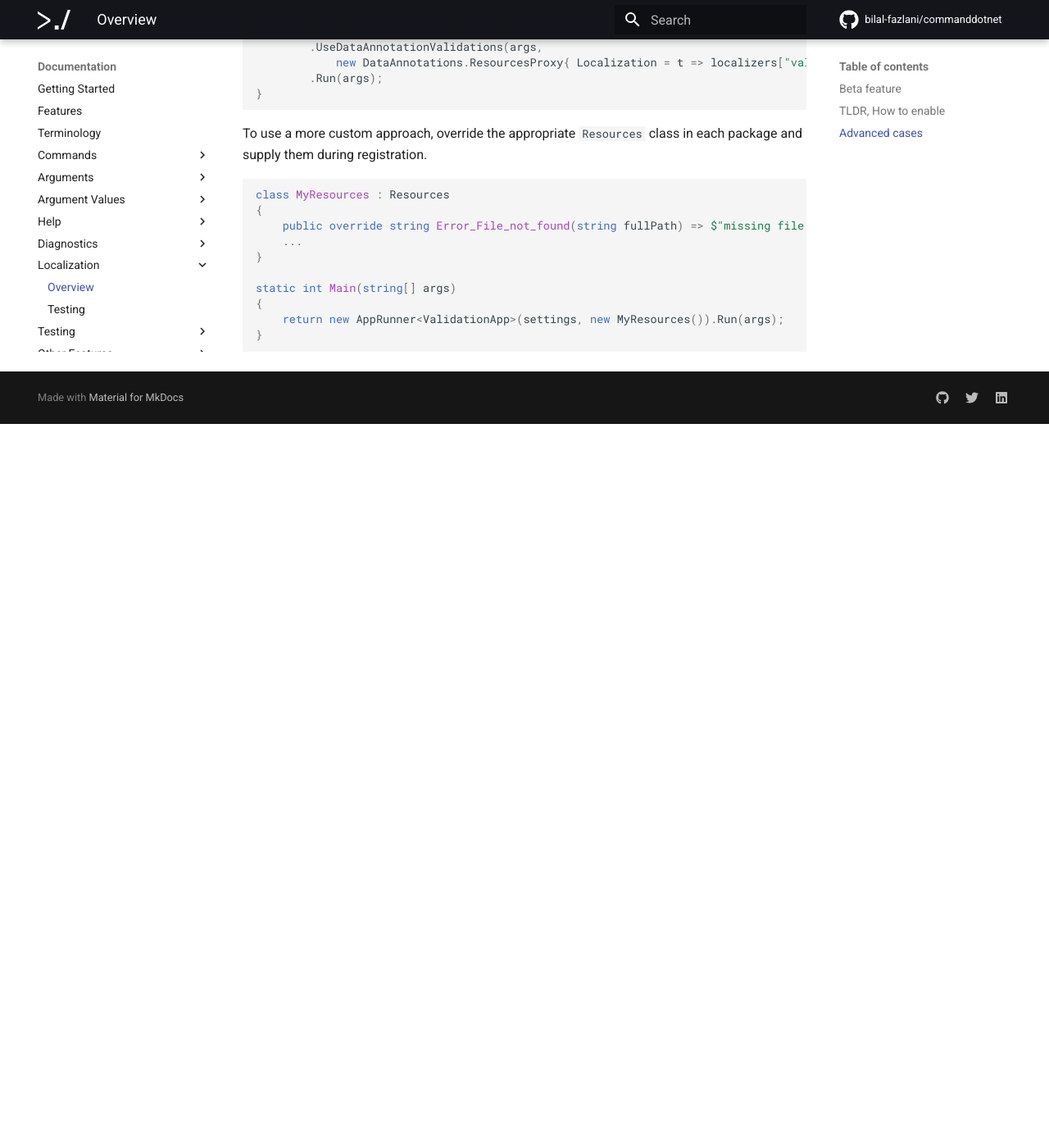
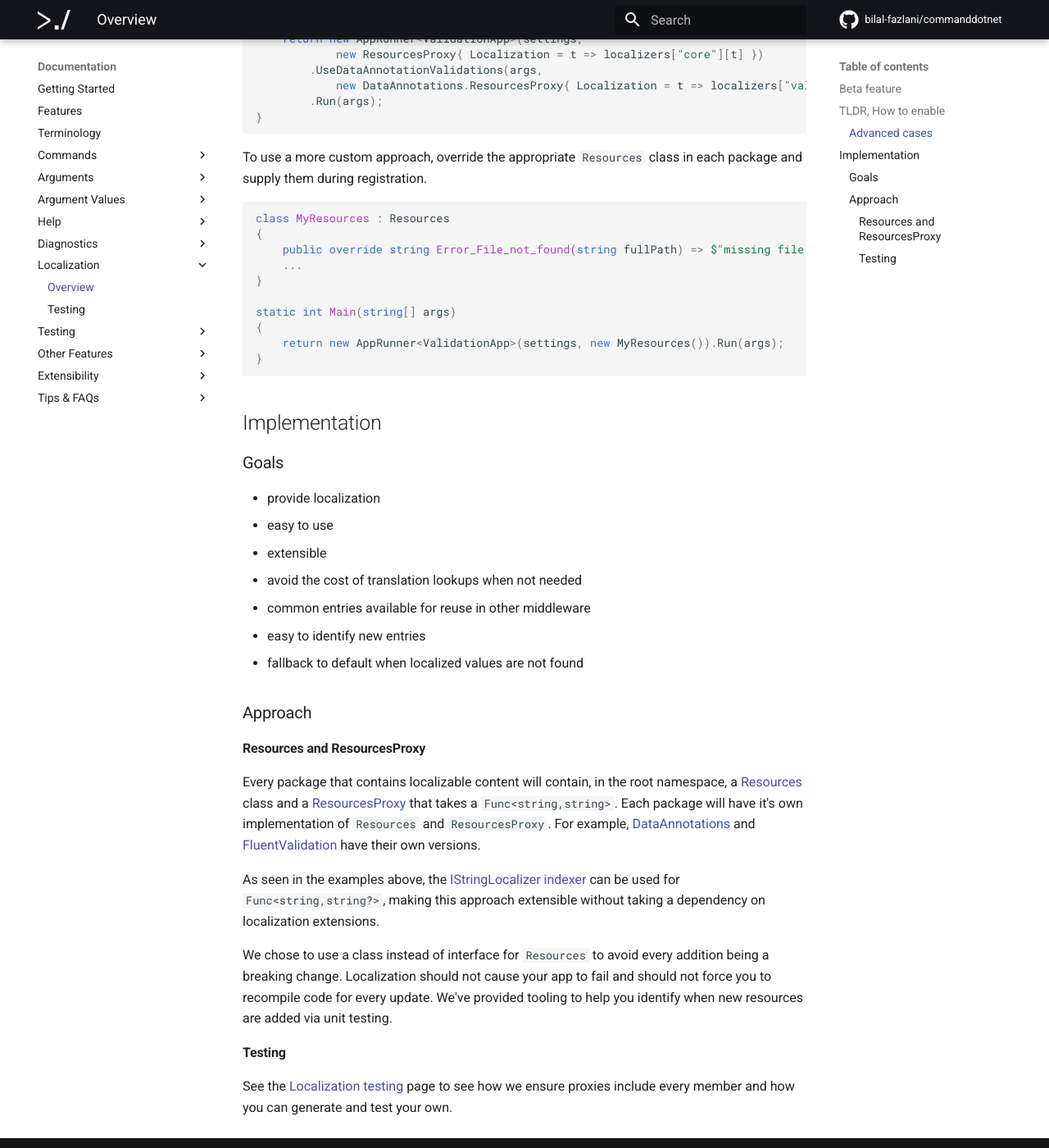
Before and after one commit to bilal-fazlani/commanddotnet, an MkDocs documentation site: the page built from docs/Localization/overview.md, in a window 1280 px wide and 1400 px high, scrolled down 947 px. Shown: the whole window at 82% size. Built offline with MkDocs 1.6.1 and Material for MkDocs 9.7.7, drawn with Linux system fonts in a browser that asks for light colours; comment, search, counter and statistics services are not loaded; before the commit the page ends 1464 px from its top, so only the background shows below that; some of the changed text lies outside the part shown.

Commit message:
localization documentation

````diff
--- a/docs/Localization/overview.md
+++ b/docs/Localization/overview.md
@@ -2,6 +2,8 @@
 
 ## Beta feature
 Coverage is not 100%. Help output and common use cases have been prioritized. Configuration errors for developers are not included at this time as it's assumed the app will be tested before being given to users who wouldn't be able to act on the errors anyway. We will accept PR's if this is important to you.
+
+We will also need help with translations and will accept PRs for those translations.
 
 ## TLDR, How to enable
 Enable the feature by setting `appSettings.Localize` to a `Func<string,string?>` such as `text => stringLocalizer[text]`.
@@ -16,7 +18,7 @@ static int Main(string[] args)
 }
 ```
 
-## Advanced cases
+### Advanced cases
 
 To use a different `Func<string,string?>` per package, supply the appropriate `ResourcesProxy` in the `AppRunner` constructor and in the registration for each package.
 
@@ -46,3 +48,29 @@ static int Main(string[] args)
     return new AppRunner<ValidationApp>(settings, new MyResources()).Run(args);
 }
 ```
+
+## Implementation
+
+### Goals
+
+* provide localization
+* easy to use
+* extensible
+* avoid the cost of translation lookups when not needed
+* common entries available for reuse in other middleware
+* easy to identify new entries
+* fallback to default when localized values are not found
+
+### Approach
+
+#### Resources and ResourcesProxy
+
+Every package that contains localizable content will contain, in the root namespace, a [Resources](https://github.com/bilal-fazlani/commanddotnet/blob/master/CommandDotNet/Resources.cs) class and a [ResourcesProxy](https://github.com/bilal-fazlani/commanddotnet/blob/master/CommandDotNet/ResourcesProxy.cs) that takes a `Func<string,string>`.  Each package will have it's own implementation of `Resources` and `ResourcesProxy`.  For example, [DataAnnotations](https://github.com/bilal-fazlani/commanddotnet/tree/master/CommandDotNet.DataAnnotations) and [FluentValidation](https://github.com/bilal-fazlani/commanddotnet/tree/master/CommandDotNet.FluentValidation) have their own versions.
+
+As seen in the examples above, the [IStringLocalizer indexer](https://docs.microsoft.com/en-us/dotnet/api/microsoft.extensions.localization.istringlocalizer.item) can be used for `Func<string,string?>`, making this approach extensible without taking a dependency on localization extensions.
+
+We chose to use a class instead of interface for `Resources` to avoid every addition being a breaking change. Localization should not cause your app to fail and should not force you to recompile code for every update. We've provided tooling to help you identify when new resources are added via unit testing.
+
+#### Testing
+
+See the [Localization testing](../testing.md) page to see how we ensure proxies include every member and how you can generate and test your own.
````
Also changed, not shown: docs/Localization/testing.md (+23 -3 lines), docs/ReleaseNotes/CommandDotNet.DataAnnotations.md (+4 -0 lines), docs/ReleaseNotes/CommandDotNet.FluentValidation.md (+4 -0 lines), docs/ReleaseNotes/CommandDotNet.TestTools.md (+12 -0 lines), docs/ReleaseNotes/CommandDotNet.md (+6 -0 lines), 2 other files.
